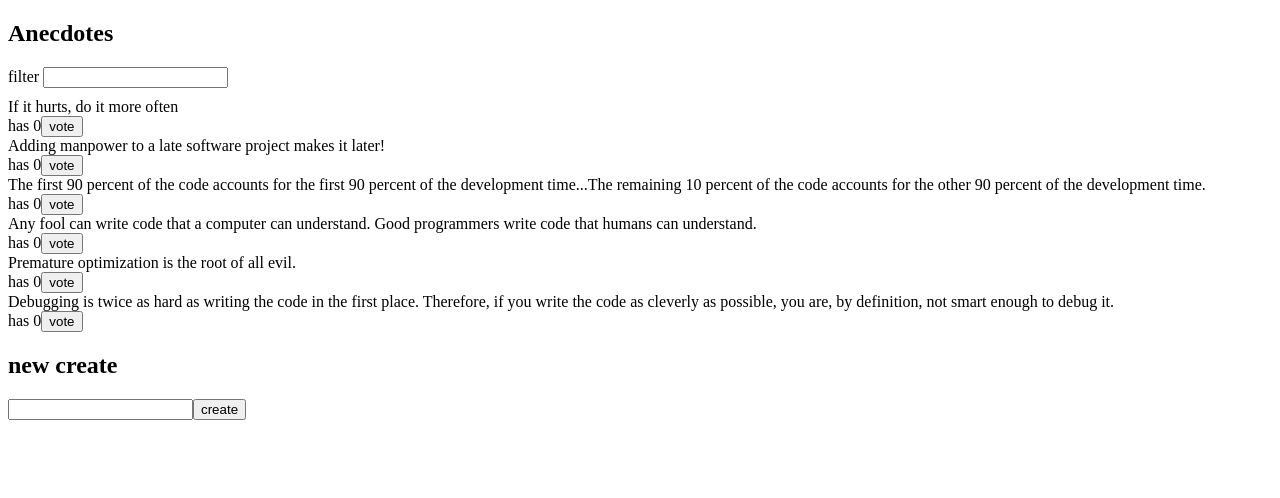
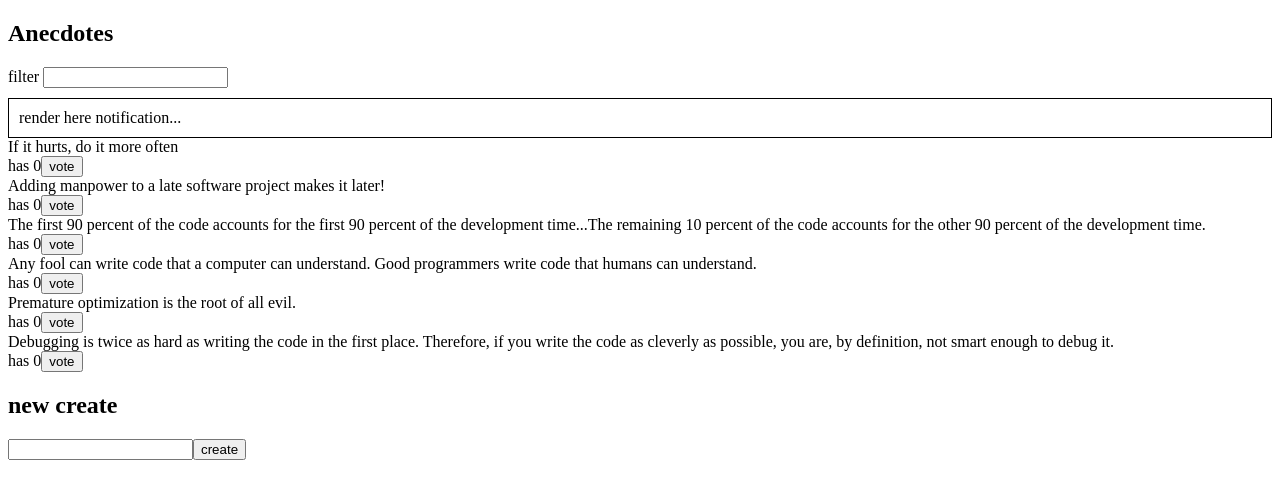
Before and after one commit to Doquynh2603/Fullstack, a React (Vite) app in the folder part 6/redux-anecdotes/: page / in a window 1280 px wide. Shown: the top 498 px of the page. Built offline with nearby package versions, Linux system fonts and the light colour scheme.

Commit message:
exercise 6.12

```diff
--- a/part 6/redux-anecdotes/src/App.jsx
+++ b/part 6/redux-anecdotes/src/App.jsx
@@ -1,11 +1,13 @@
 import AnecdoteForm from "./components/AnecdoteForm";
 import AnecdoteList from "./components/AnecdoteList";
 import Filter from "./components/Filter";
+import Notification from "./components/Notification";
 const App = () => {
   return (
     <div>
       <h2>Anecdotes</h2>
       <Filter />
+      <Notification />
       <AnecdoteList />
       <AnecdoteForm />
     </div>
--- /dev/null
+++ b/part 6/redux-anecdotes/src/components/Notification.jsx
@@ -0,0 +1,13 @@
+import { useSelector } from "react-redux";
+
+const Notification = () => {
+  const notification = useSelector((state) => state.notification);
+  const style = {
+    border: "solid",
+    padding: 10,
+    borderWidth: 1,
+  };
+  return <div style={style}>{notification}</div>;
+};
+
+export default Notification;
--- /dev/null
+++ b/part 6/redux-anecdotes/src/reducers/notificationReducer.js
@@ -0,0 +1,7 @@
+import { createSlice } from "@reduxjs/toolkit";
+
+const notificationReducer = createSlice({
+  name: "notification",
+  initialState: "render here notification...",
+});
+export default notificationReducer.reducer;
--- a/part 6/redux-anecdotes/src/store.js
+++ b/part 6/redux-anecdotes/src/store.js
@@ -1,10 +1,12 @@
 import { configureStore } from "@reduxjs/toolkit";
 import filterReducer from "./reducers/filterReducer";
 import anecdoteReducer from "./reducers/anecdoteReducer";
+import notificationReducer from "./reducers/notificationReducer";
 const store = configureStore({
   reducer: {
     anecdotes: anecdoteReducer,
     filter: filterReducer,
+    notification: notificationReducer,
   },
 });
 export default store;
```
Also changed, not shown: part 6/redux-anecdotes/src/components/Notification.js (deleted, +0 -14 lines).
